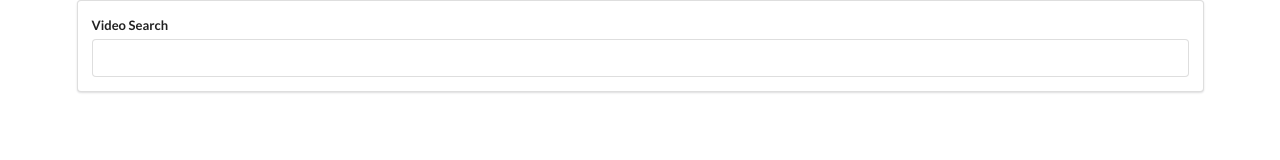
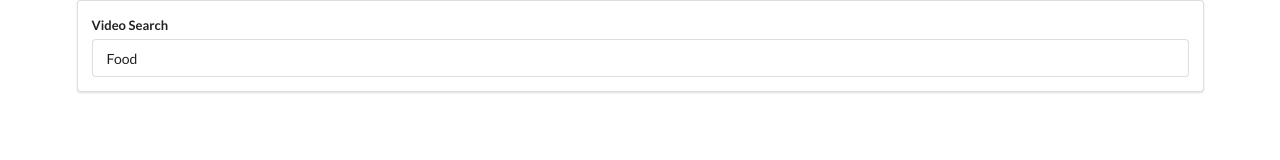
Before and after one commit to Marius-De-Allie/React---YouTube-search, a React (Create React App) app: page / in a window 1280 px wide. Shown: the top 160 px of the page. Built offline with nearby package versions, Linux system fonts and the light colour scheme.

Commit message:
Add onChange handler to SearchBar component input element, setting value to call the inputHandler method

```diff
--- a/src/components/SearchBar.js
+++ b/src/components/SearchBar.js
@@ -2,21 +2,19 @@ import React from 'react';
 
 class SearchBar extends React.Component {
   state = {
-    searchTerm: ''
+    searchTerm: 'Food'
   };
-  inputHandler(evt) {
+  inputHandler = (evt) => {
     const searchValue = evt.target.value;
-    return searchValue;
-  }
+    this.setState(() => ({searchTerm: searchValue}));
+  };
   render () {
     return (
       <div className="search-bar ui segment">
         <form className="ui form">
           <div className="field">
             <label htmlFor="search-input">Video Search</label>
-            <input id="search-input" type="text" value={evt => {
-              this.inputHandler(evt)
-            }}/>
+            <input id="search-input" type="text" onChange={this.inputHandler} value={this.state.searchTerm} />
           </div>
         </form>
       </div>
```
